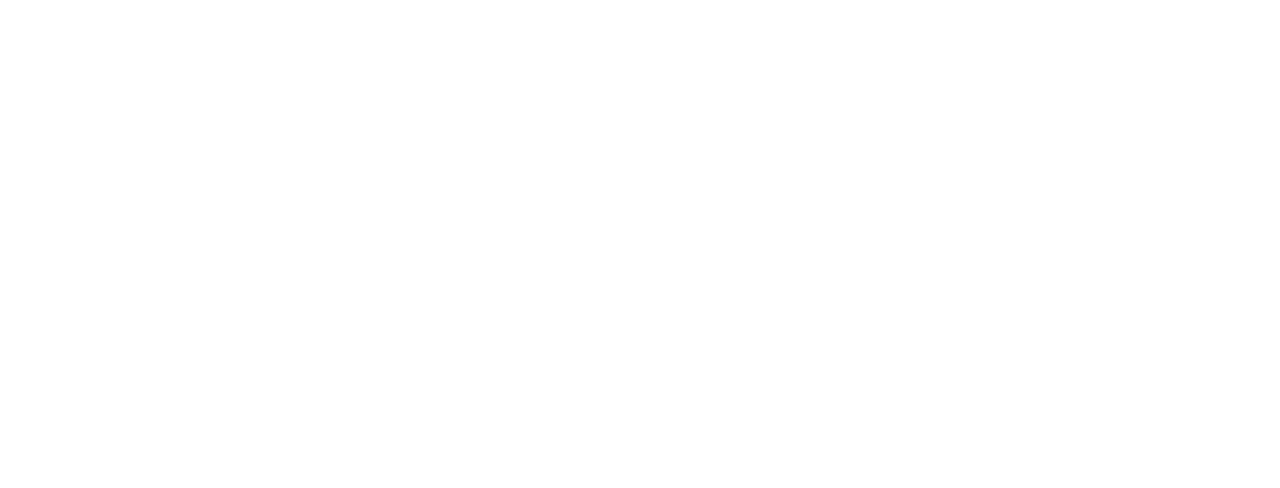
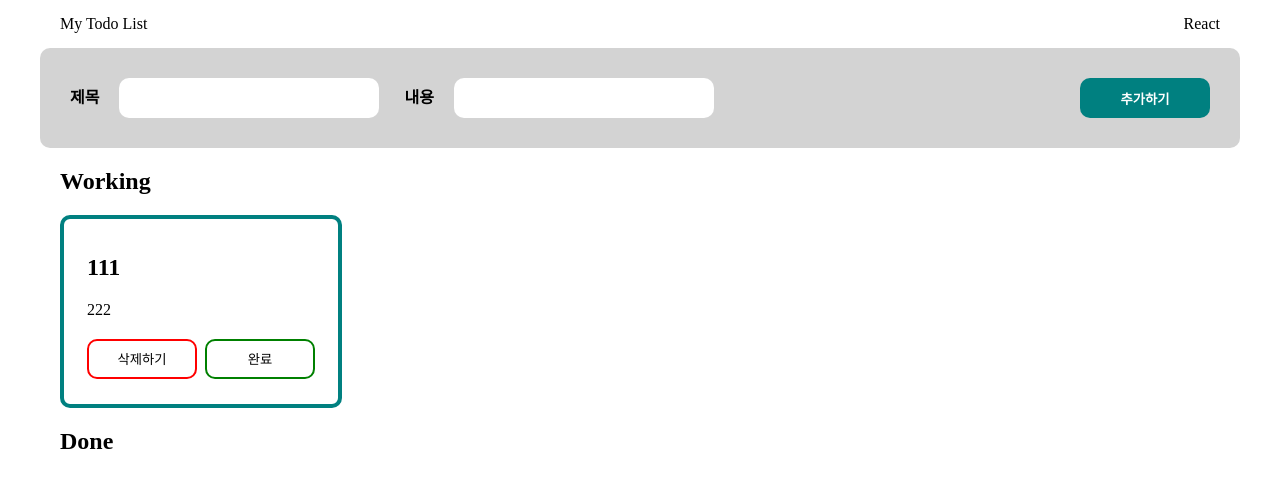
Before and after one commit to Olivia-Study-Storage/hh99-react-beginner, a React (Create React App) app in the folder beginner/3_to-do-list/: page / in a window 1280 px wide. Shown: the top 488 px of the page. Built offline with nearby package versions, Linux system fonts and the light colour scheme.

Commit message:
Feat: 전체 UI 구현

```diff
--- a/beginner/3_to-do-list/src/App.css
+++ b/beginner/3_to-do-list/src/App.css
@@ -0,0 +1,94 @@
+* {
+  box-sizing: border-box;
+}
+
+button {
+  width: 130px;
+  height: 40px;
+  margin: 0;
+  background-color: transparent;
+  cursor: pointer;
+  border-radius: 10px;
+}
+
+.wrap {
+  max-width: 1200px;
+  min-width: 800px;
+  margin: auto;
+}
+
+.header {
+  margin: 15px 20px;
+}
+
+.header__name {
+  float: right;
+}
+
+.form {
+  height: 100px;
+  display: flex;
+  align-items: center;
+  padding: 20px 30px;
+  background-color: lightgrey;
+  border-radius: 10px;
+}
+
+.form__area {
+  width: 100%;
+}
+
+.form__area label {
+  margin-right: 5px;
+}
+
+.form input {
+  width: 260px;
+  height: 40px;
+  margin: 0 20px;
+  border: none;
+  border-radius: 10px;
+}
+
+.form__button {
+  border: none;
+  float: right;
+  background-color: teal;
+  color: white;
+}
+
+.list {
+  margin: 10px 20px;
+}
+
+.list__area {
+  display: flex;
+  flex-wrap: wrap;
+  gap: 10px;
+}
+
+.todo {
+  width: 282px;
+  padding: 15px 23px;
+  border: 4px solid teal;
+  border-radius: 10px;
+}
+
+.todo .btn {
+  display: flex;
+  justify-content: space-between;
+  margin-top: 20px;
+  margin-bottom: 10px;
+}
+
+.todo .btn button {
+  width: 110px;
+}
+
+.btn__delete {
+  border: 2px solid red;
+}
+
+.btn__check {
+  border: 2px solid green;
+}
--- a/beginner/3_to-do-list/src/App.jsx
+++ b/beginner/3_to-do-list/src/App.jsx
@@ -3,7 +3,68 @@
 
 function App() {
   return (
-    <div></div>
+    <div className="wrap">
+      {/* Header */}
+      <section className="header">
+        <span className="header__title">My Todo List</span>
+        <span className="header__name">React</span>
+      </section>
+
+      {/* Form */}
+      <section className="form">
+        <form className="form__area">
+          <label htmlFor="form__title">
+            <strong>제목</strong>
+            <input
+              type="text"
+              id="form__title"
+            />
+          </label>
+          <label htmlFor="form__body">
+            <strong>내용</strong>
+            <input
+              type="text"
+              id="form__body"
+            />
+          </label>
+          <button
+            className="form__button"
+          >
+            <strong>추가하기</strong>
+          </button>
+        </form>
+      </section>
+
+      {/* list */}
+      <section className="list">
+        <div className="list__working">
+          <h1>Working</h1>
+          <div className="list__area">
+            <div className="todo">
+              <h1>111</h1>
+              <p>222</p>
+              <div className="btn">
+                <button
+                  className="btn__delete"
+                >
+                  삭제하기
+                </button>
+                <button
+                  className="btn__check"
+                >
+                  완료
+                </button>
+              </div>
+            </div>
+          </div>
+        </div>
+        <div className="list__done">
+          <h1>Done</h1>
+          <div className="list__area">
+          </div>
+        </div>
+      </section>
+    </div>
   )
 }
 
```
